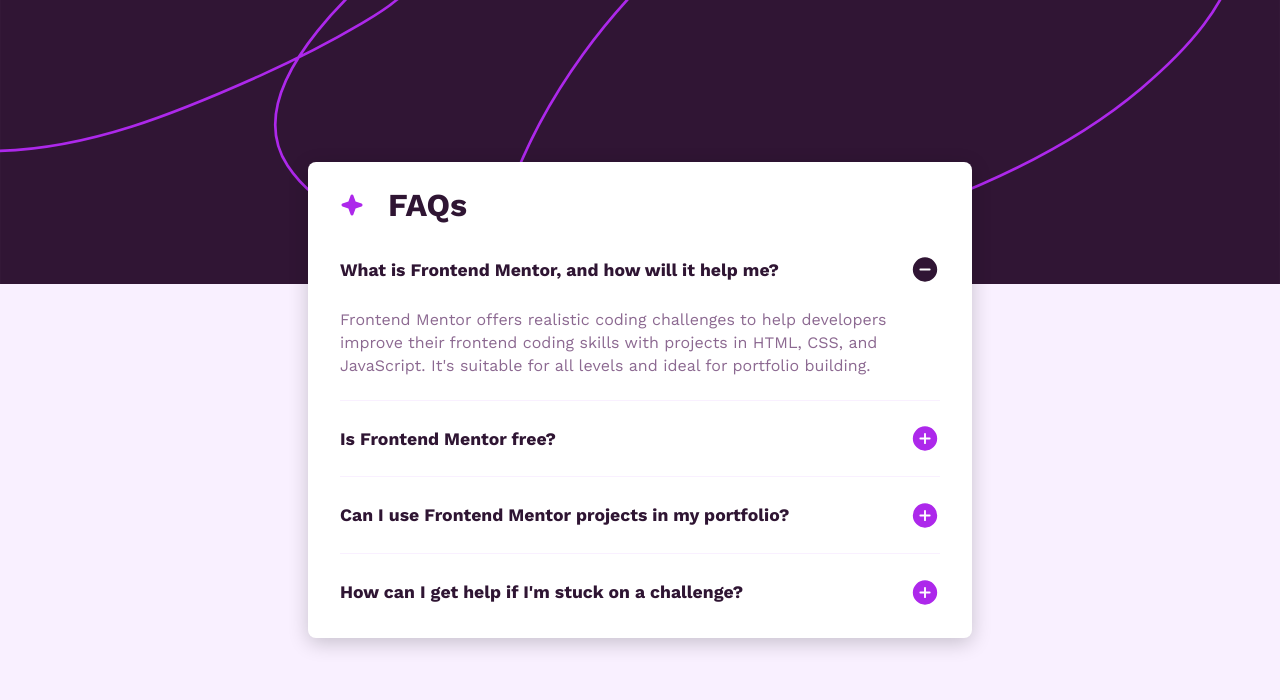
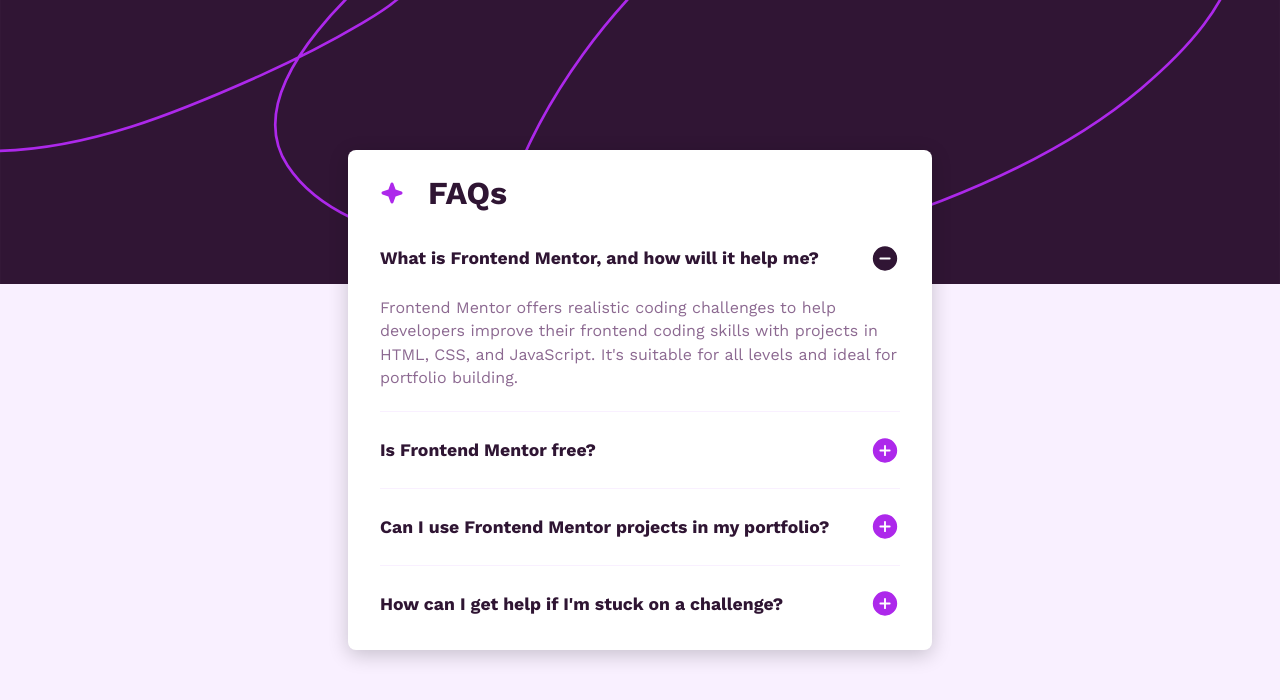
Before and after one commit to ceciliadepaula/faq-accordion, a React (Create React App) app: page / in a window 1280 px wide. Shown: the top 700 px of the page. Built offline with nearby package versions, Linux system fonts and the light colour scheme.

Commit message:
Actualización

```diff
--- a/src/assets/styles/_card.scss
+++ b/src/assets/styles/_card.scss
@@ -1,5 +1,5 @@
 .card-container{
-    max-width: 600px;
+    max-width: 520px;
     margin: 0 2rem;
     padding: 1rem 2rem 0.5rem;
     background-color: $white;
--- a/src/assets/styles/styles.css
+++ b/src/assets/styles/styles.css
@@ -117,7 +117,7 @@
 }
 
 .card-container {
-  max-width: 600px;
+  max-width: 520px;
   margin: 0 2rem;
   padding: 1rem 2rem 0.5rem;
   background-color: hsl(0, 0%, 100%);
```
